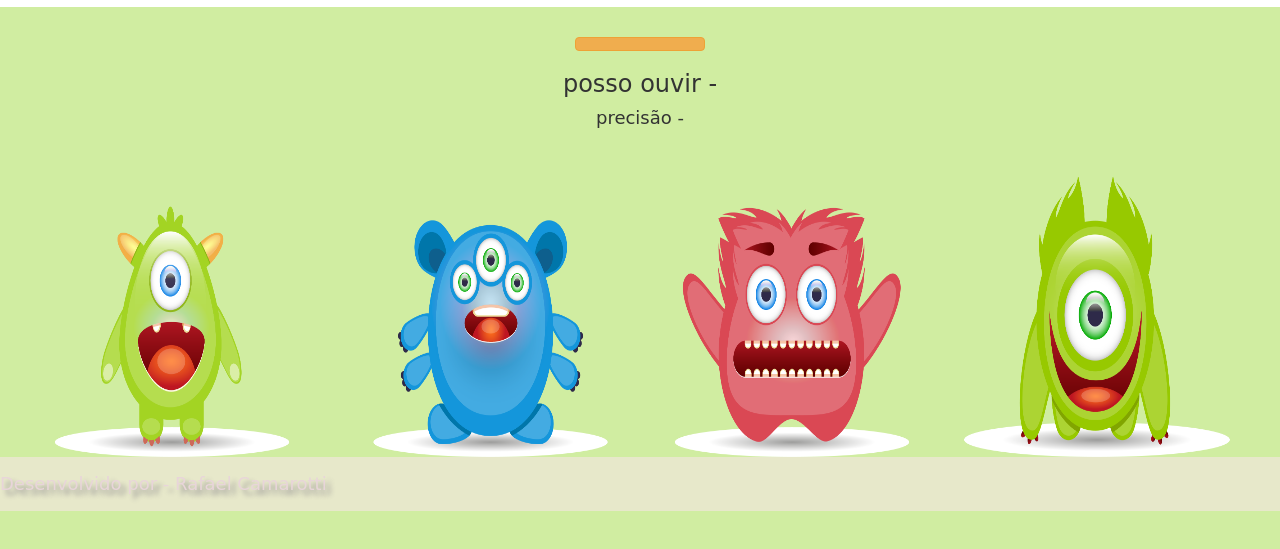
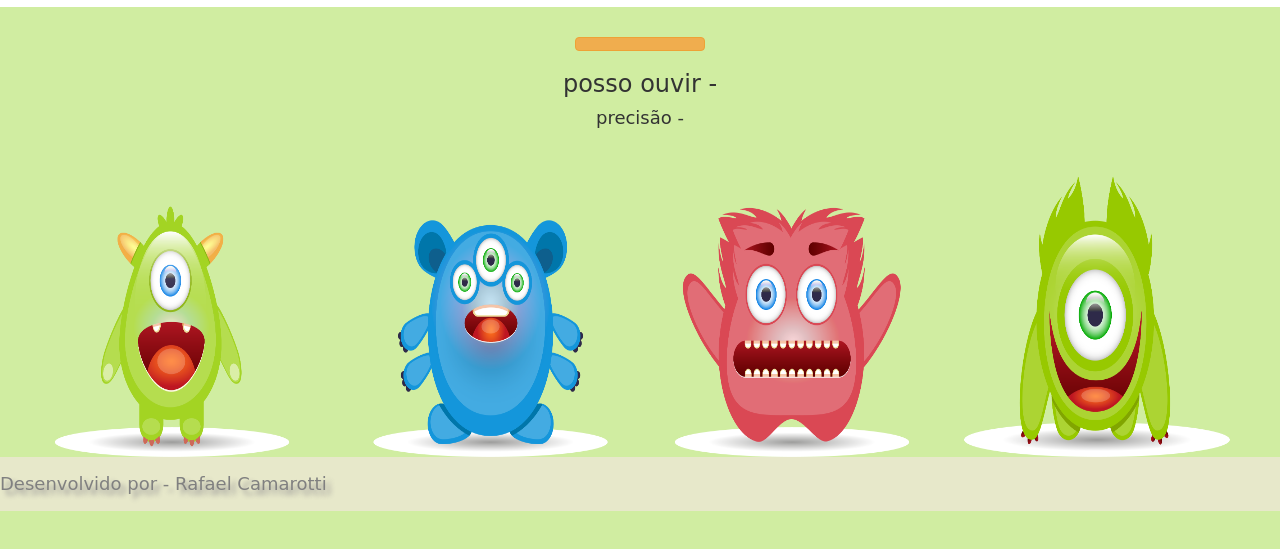
Before and after one commit to rafaelcamarotti/sons, a plain HTML site: page index.html in a window 1280 px wide. Shown: the part 83-632 px from the top of the page. Drawn offline with nearby package versions, Linux system fonts and the light colour scheme.

Commit message:
Update style.css

```diff
--- a/style.css
+++ b/style.css
@@ -22,7 +22,7 @@ font-weight: bold;
 }
 .copy_right_footer{
     position: fixed;
-    color:#e8d5d9;
+    color:gray;
     botton: 0;
     width: 100%;
     font-size: 18px;
```
